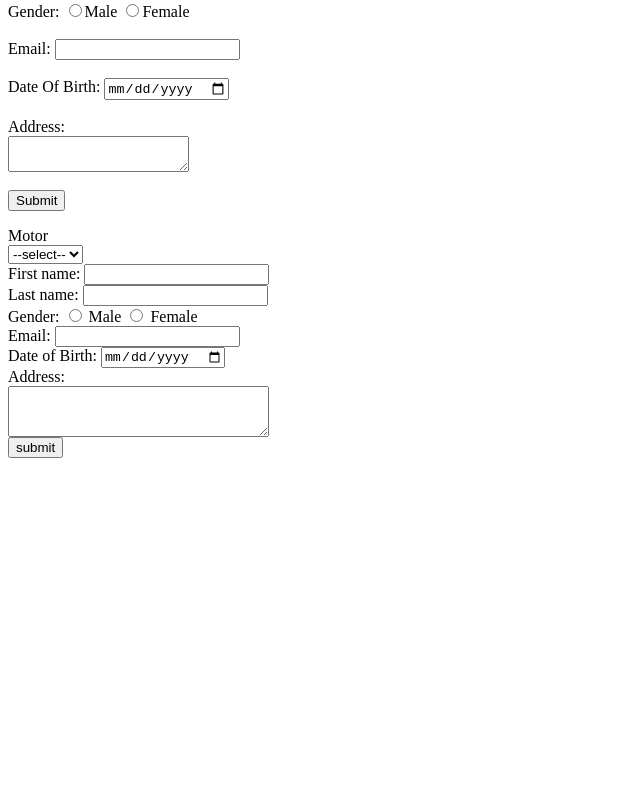
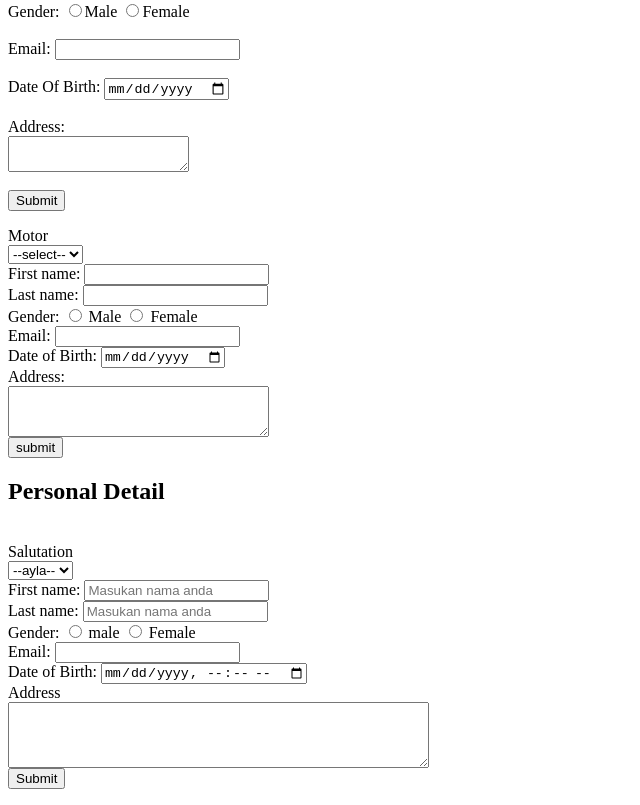
Before and after one commit to mirfanwebdev/form-kelompok-ungu, a plain HTML site: page index.html in a window 1280 px wide. Shown: the part 718-1523 px from the top of the page, without its empty margins (0-640 px from the left). Before the commit the page ends 1192 px from the top, so only its background shows below. Drawn offline with Linux system fonts and the light colour scheme.

Commit message:
add form mendy

```diff
--- a/index.html
+++ b/index.html
@@ -3,7 +3,6 @@
     <title>Form</title>
   </head>
   <body>
-
     <!-- form-irfan-->
     <form action="">
       <label for="option">Mobil</label>
@@ -46,7 +45,6 @@
       <input type="submit" value="submit" />
     </form>
 
-
     <!--Form-Egi -->
     <form action="">
       <h2>Personal Detail</h2>
@@ -63,26 +61,26 @@
       <br />
 
       <label for="form-input">First name: </label>
-      <input type="text" id="form-input" placeholder="Masukan nama anda">
+      <input type="text" id="form-input" placeholder="Masukan nama anda" />
       <br />
 
       <label for="form-input">Last name: </label>
-      <input type="text" id="form-input" placeholder="Masukan nama anda">
+      <input type="text" id="form-input" placeholder="Masukan nama anda" />
       <br />
 
       <label for="gender">Gender: </label>
-      <input type="radio" id="gender" name="gender" value="male">
+      <input type="radio" id="gender" name="gender" value="male" />
       <label for="gender">male</label>
-      <input type="radio" id="gender" name="gender" value="Female">
+      <input type="radio" id="gender" name="gender" value="Female" />
       <label for="gender">Female</label>
       <br />
 
       <label id="email">Email: </label>
-      <input type="text" id="email">
+      <input type="text" id="email" />
       <br />
 
       <label for="date">Date of Birth: </label>
-      <input type="datetime-local" id="date">
+      <input type="datetime-local" id="date" />
       <br />
 
       <label for="addres">Address</label>
@@ -90,14 +88,13 @@
 
       <textarea id="addres" name="addres" rows="4" cols="50"></textarea>
       <br />
-      <input type="submit">
+      <input type="submit" />
     </form>
-
 
     <!-- FORM KAKA -->
     <form>
       <label>Salutation</label>
-    <br>
+      <br />
       <select>
         <option>--None--</option>
         <option>Ayla</option>
@@ -106,39 +103,43 @@
         <option>Beat</option>
       </select>
 
-    <br><br>
+      <br /><br />
 
       <label for="first-name">First Name: </label>
-    <input type="text">
+      <input type="text" />
 
-    <br><br>
+      <br /><br />
 
       <label for="last-name">Last Name: </label>
-    <input type="text">
+      <input type="text" />
 
-    <br><br>
+      <br /><br />
 
       <label for="gender">Gender: </label>
-    <input type="radio" id="pria" name="jenis kelamin"><label for="pria">Male</label>
-    <input type="radio" id="wanita" name="jenis kelamin"><label for="wanita">Female</label>
+      <input type="radio" id="pria" name="jenis kelamin" /><label for="pria"
+        >Male</label
+      >
+      <input type="radio" id="wanita" name="jenis kelamin" /><label for="wanita"
+        >Female</label
+      >
 
-    <br><br>
+      <br /><br />
 
       <label for="email">Email: </label>
-    <input type="email">
+      <input type="email" />
 
-    <br><br>
+      <br /><br />
 
       <label for="date">Date Of Birth: </label>
-    <input type="date">
+      <input type="date" />
 
-    <br><br>
+      <br /><br />
 
       <label for="textarea">Address: </label>
-    <br>
+      <br />
       <textarea></textarea>
 
-    <br><br>
+      <br /><br />
 
       <button type="submit">Submit</button>
     </form>
@@ -185,5 +186,50 @@
       <input type="submit" value="submit" />
     </form>
 
+    <!-- From Mendygi -->
+    <form action="">
+      <h2>Personal Detail</h2>
+      <br />
+
+      <label for="type">Salutation</label>
+      <br />
+
+      <select id="type" name="mobil">
+        <option value="ayla">--ayla--</option>
+        <option value="agya">agya</option>
+        <option value="sigra">sigra</option>
+      </select>
+      <br />
+
+      <label for="form-input">First name: </label>
+      <input type="text" id="form-input" placeholder="Masukan nama anda" />
+      <br />
+
+      <label for="form-input">Last name: </label>
+      <input type="text" id="form-input" placeholder="Masukan nama anda" />
+      <br />
+
+      <label for="gender">Gender: </label>
+      <input type="radio" id="gender" name="gender" value="male" />
+      <label for="gender">male</label>
+      <input type="radio" id="gender" name="gender" value="Female" />
+      <label for="gender">Female</label>
+      <br />
+
+      <label id="email">Email: </label>
+      <input type="text" id="email" />
+      <br />
+
+      <label for="date">Date of Birth: </label>
+      <input type="datetime-local" id="date" />
+      <br />
+
+      <label for="addres">Address</label>
+      <br />
+
+      <textarea id="addres" name="addres" rows="4" cols="50"></textarea>
+      <br />
+      <input type="submit" />
+    </form>
   </body>
 </html>
```
Lines whose indentation alone changed are shown as unchanged.
